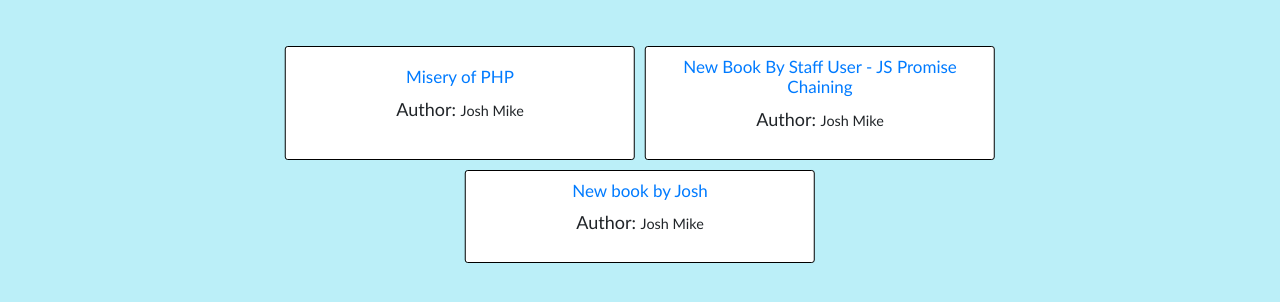
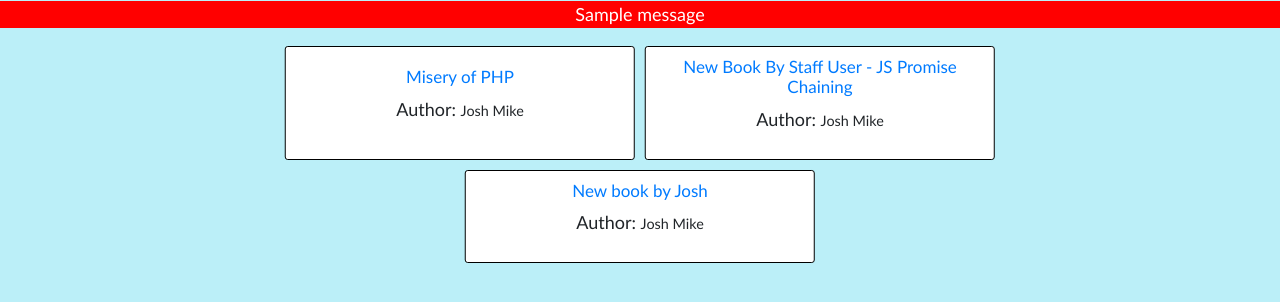
Before and after one commit to yoojen/100faceofalx, a Django app: page / in a window 1280 px wide. Shown: the part 59-361 px from the top of the page. Run offline with Django 5.2, Linux system fonts and the light colour scheme; data comes from the database, SQL or seed files in the repository; one stand-in notice (Sample message) is shown; some libraries are stand-ins or nearby versions.

Commit message:
added message in html

```diff
--- a/django_projects/books_app/books/templates/books/book_list.html
+++ b/django_projects/books_app/books/templates/books/book_list.html
@@ -1,5 +1,13 @@
 {% extends "books/base.html" %}
 {% block content %}
+    {% if messages %}
+        {% for msg in messages %}
+            <p class="danger" style="position: absolute; top: 60px;left:0; text-align:center;
+             background-color: red; color: white; width: 100%">
+             {{msg}}
+            </p>
+        {% endfor %}
+    {% endif %}
     <div class="books">
         {% if book %}
             {% for bk in book %}
```
